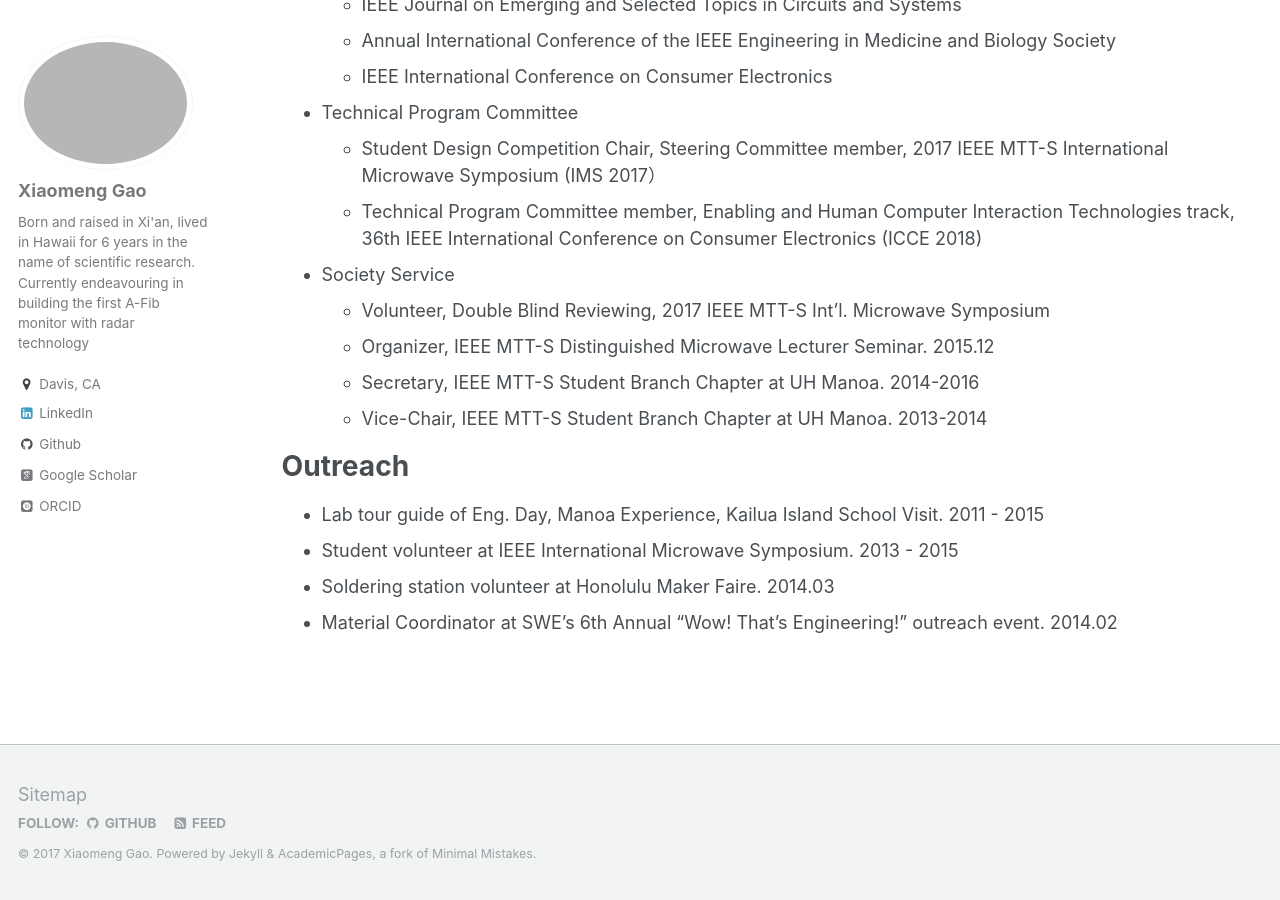
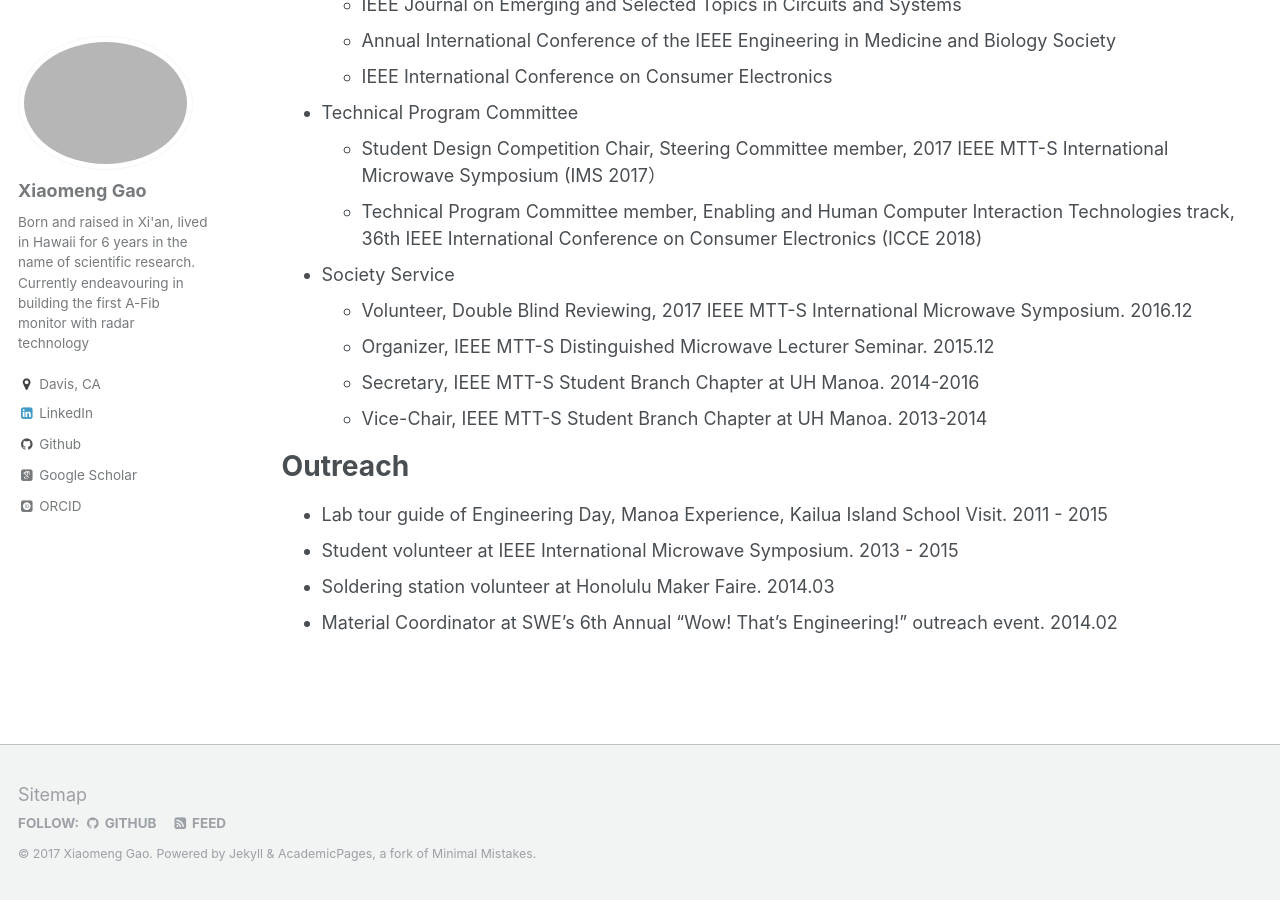
Before and after one commit to x-mengao/x-mengao.github.io, a Jekyll site: the page built from _pages/cv.md, in a window 1280 px wide and 900 px high, scrolled down 982 px. Built offline with Jekyll 4.4.1, drawn with Linux system fonts in a browser that asks for light colours; some web fonts are replaced.

Commit message:
Update cv.md

```diff
--- a/_pages/cv.md
+++ b/_pages/cv.md
@@ -43,7 +43,7 @@ Academic Society Service
   * Student Design Competition Chair, Steering Committee member, 2017 IEEE MTT-S International Microwave Symposium (IMS 2017）
   * Technical Program Committee member, Enabling and Human Computer Interaction Technologies track, 36th IEEE International Conference on Consumer Electronics (ICCE 2018)
 * Society Service
-  * Volunteer, Double Blind Reviewing, 2017 IEEE MTT-S Int’l. Microwave Symposium
+  * Volunteer, Double Blind Reviewing, 2017 IEEE MTT-S International Microwave Symposium. 2016.12
   * Organizer, IEEE MTT-S Distinguished Microwave Lecturer Seminar. 2015.12
   * Secretary, IEEE MTT-S Student Branch Chapter at UH Manoa. 2014-2016
   * Vice-Chair, IEEE MTT-S Student Branch Chapter at UH Manoa. 2013-2014
@@ -51,7 +51,7 @@ Academic Society Service
 
 Outreach
 ======
-* Lab tour guide of Eng. Day, Manoa Experience, Kailua Island School Visit. 2011 - 2015
+* Lab tour guide of Engineering Day, Manoa Experience, Kailua Island School Visit. 2011 - 2015
 * Student volunteer at IEEE International Microwave Symposium. 2013 - 2015
 * Soldering station volunteer at Honolulu Maker Faire. 2014.03
 * Material Coordinator at SWE’s 6th Annual “Wow! That's Engineering!” outreach event. 2014.02
```
